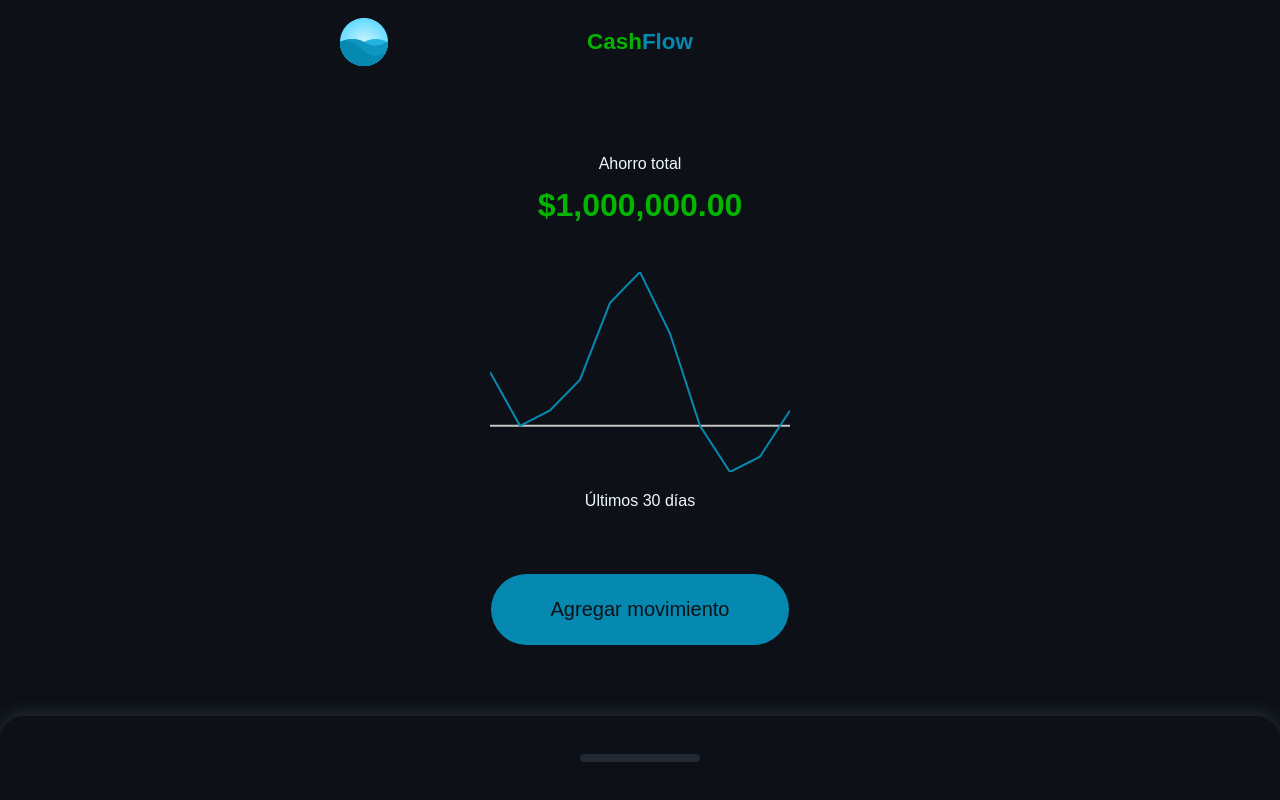
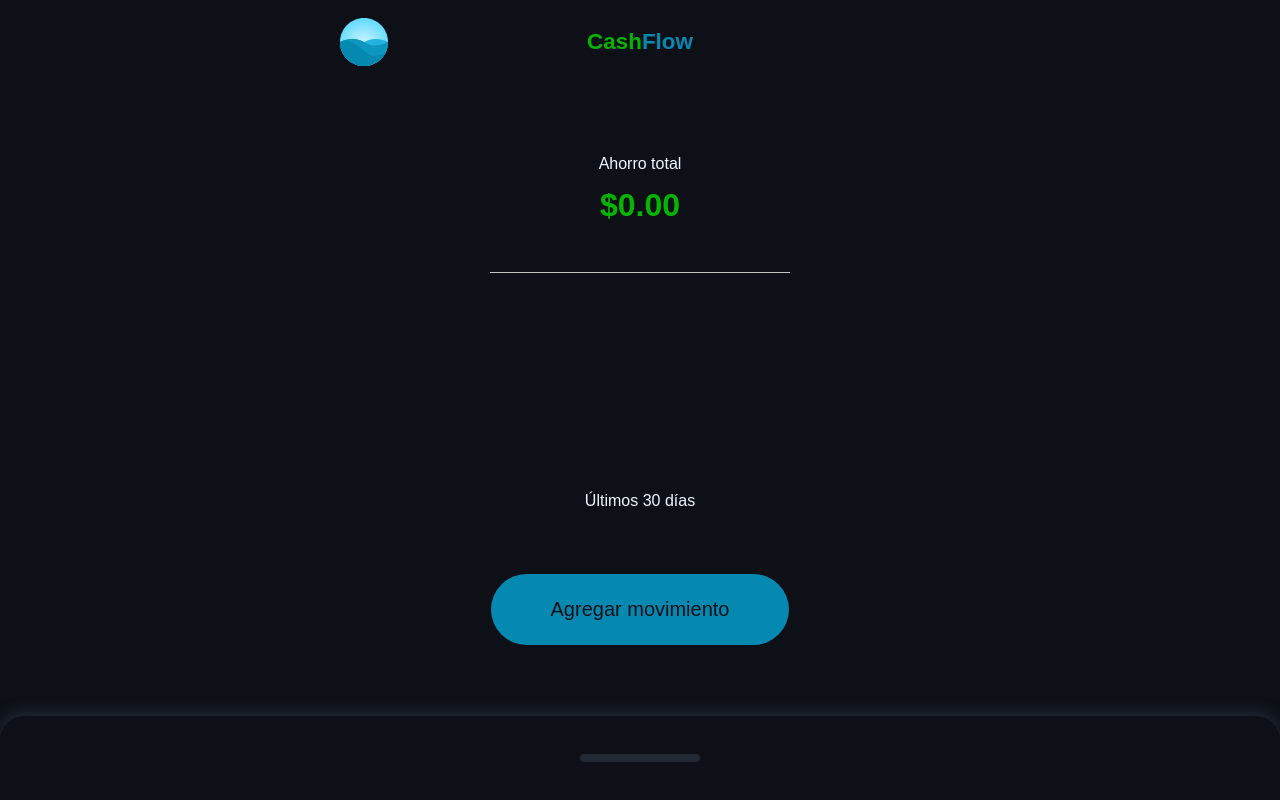
Before and after one commit to AdrianGerman/cashflow-vue3, a Vue app: page / in a window 1280 px wide. Built offline with nearby package versions, Linux system fonts and the light colour scheme.

Commit message:
data persistence

```diff
--- a/src/components/Action.vue
+++ b/src/components/Action.vue
@@ -53,6 +53,10 @@
     time: new Date(),
     id: new Date(),
   });
+  title.value = "";
+  description.value = "";
+  amount.value = 0;
+  movementType.value = "Ingreso";
 };
 </script>
 
--- a/src/components/Home.vue
+++ b/src/components/Home.vue
@@ -7,7 +7,7 @@
       <Resume
         :total-label="'Ahorro total'"
         :label="label"
-        :total-amount="1000000"
+        :total-amount="totalAmount"
         :amount="amount"
       >
         <template #graphic>
@@ -45,78 +45,7 @@
     return {
       label: null,
       amount: null,
-      movements: [
-        {
-          id: 0,
-          title: "Movimiento 1",
-          description: "Lorem ipsum dolor sit amet",
-          amount: 100,
-          time: new Date("12-13-2023"),
-        },
-        {
-          id: 1,
-          title: "Movimiento 2",
-          description: "Lorem ipsum dolor sit amet",
-          amount: 200,
-          time: new Date("12-13-2023"),
-        },
-        {
-          id: 2,
-          title: "Movimiento 3",
-          description: "Lorem ipsum dolor sit amet",
-          amount: 500,
-          time: new Date("12-13-2023"),
-        },
-        {
-          id: 3,
-          title: "Movimiento 4",
-          description: "Lorem ipsum dolor sit amet",
-          amount: 200,
-          time: new Date("12-13-2023"),
-        },
-        {
-          id: 4,
-          title: "Movimiento 5",
-          description: "Lorem ipsum dolor sit amet",
-          amount: -400,
-          time: new Date("12-13-2023"),
-        },
-        {
-          id: 5,
-          title: "Movimiento 6",
-          description: "Lorem ipsum dolor sit amet",
-          amount: -600,
-          time: new Date("12-13-2023"),
-        },
-        {
-          id: 6,
-          title: "Movimiento 7",
-          description: "Lorem ipsum dolor sit amet",
-          amount: -300,
-          time: new Date("12-13-2023"),
-        },
-        {
-          id: 7,
-          title: "Movimiento 8",
-          description: "Lorem ipsum dolor sit amet",
-          amount: 100,
-          time: new Date("12-13-2023"),
-        },
-        {
-          id: 8,
-          title: "Movimiento 9",
-          description: "Lorem ipsum dolor sit amet",
-          amount: 300,
-          time: new Date("12-12-2023"),
-        },
-        {
-          id: 9,
-          title: "Movimiento 10",
-          description: "Lorem ipsum dolor sit amet",
-          amount: 500,
-          time: new Date("12-12-2023"),
-        },
-      ],
+      movements: [],
     };
   },
   computed: {
@@ -136,14 +65,33 @@
         }, 0);
       });
     },
+    totalAmount() {
+      return this.movements.reduce((suma, m) => {
+        return suma + m.amount;
+      }, 0);
+    },
+  },
+  mounted() {
+    const movements = JSON.parse(localStorage.getItem("movements"));
+    console.log(movements);
+    if (Array.isArray(movements)) {
+      this.movements = movements.map((m) => {
+        return { ...m, time: new Date(m.time) };
+      });
+    }
   },
   methods: {
     create(movement) {
       this.movements.push(movement);
+      this.save();
     },
     remove(id) {
       const index = this.movements.findIndex((m) => m.id === id);
       this.movements.splice(index, 1);
+      this.save();
+    },
+    save() {
+      localStorage.setItem("movements", JSON.stringify(this.movements));
     },
   },
 };
```
